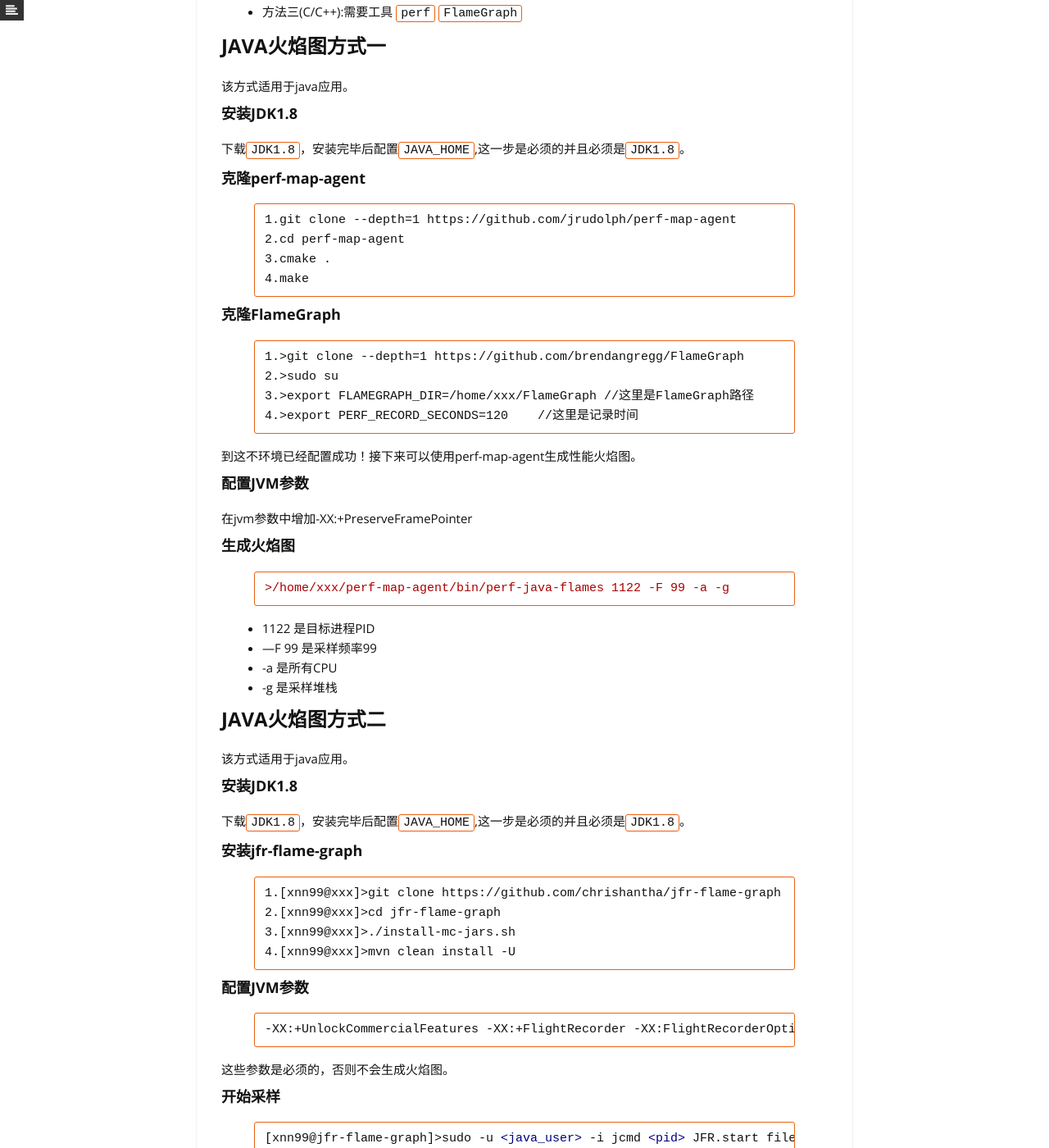
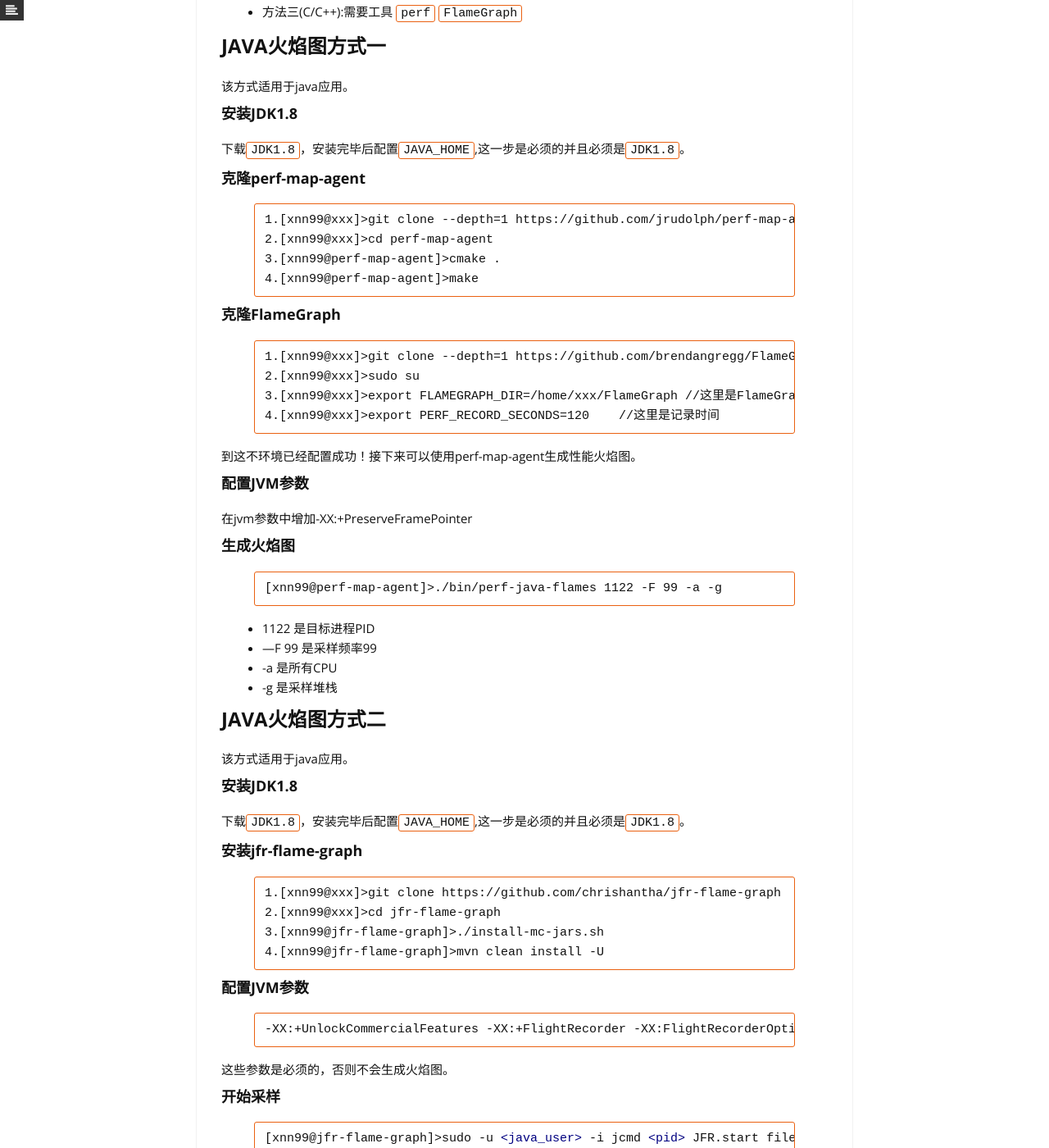
Before and after one commit to XNN99/sticker, a Jekyll site: the page built from _posts/2016-12-27-flamgraphs-1.md, in a window 1280 px wide and 1400 px high, scrolled down 1470 px. Shown: the whole window at 82% size. Built offline with Jekyll 4.4.1, drawn with Linux system fonts in a browser that asks for light colours; nearby versions of some CDN libraries; library files that are not in the unit come from our copies; some of the changed text lies outside the part shown.

Commit message:
add flamegraphs blog

```diff
--- a/_posts/2016-12-27-flamgraphs-1.md
+++ b/_posts/2016-12-27-flamgraphs-1.md
@@ -36,18 +36,18 @@ highlighter: rouge
 
 ### 克隆perf-map-agent
 {% highlight markdown %}
-1.git clone --depth=1 https://github.com/jrudolph/perf-map-agent
-2.cd perf-map-agent
-3.cmake .
-4.make
+1.[xnn99@xxx]>git clone --depth=1 https://github.com/jrudolph/perf-map-agent
+2.[xnn99@xxx]>cd perf-map-agent
+3.[xnn99@perf-map-agent]>cmake .
+4.[xnn99@perf-map-agent]>make
 {% endhighlight %}
 
 ### 克隆FlameGraph
 {% highlight markdown %}
-1.>git clone --depth=1 https://github.com/brendangregg/FlameGraph
-2.>sudo su
-3.>export FLAMEGRAPH_DIR=/home/xxx/FlameGraph //这里是FlameGraph路径
-4.>export PERF_RECORD_SECONDS=120    //这里是记录时间
+1.[xnn99@xxx]>git clone --depth=1 https://github.com/brendangregg/FlameGraph
+2.[xnn99@xxx]>sudo su
+3.[xnn99@xxx]>export FLAMEGRAPH_DIR=/home/xxx/FlameGraph //这里是FlameGraph路径
+4.[xnn99@xxx]>export PERF_RECORD_SECONDS=120    //这里是记录时间
 {% endhighlight %}
 到这不环境已经配置成功！接下来可以使用perf-map-agent生成性能火焰图。
 
@@ -56,7 +56,7 @@ highlighter: rouge
 
 ### 生成火焰图
 {% highlight markdown %}
->/home/xxx/perf-map-agent/bin/perf-java-flames 1122 -F 99 -a -g
+[xnn99@perf-map-agent]>./bin/perf-java-flames 1122 -F 99 -a -g
 {% endhighlight %}
 
 - 1122    	是目标进程PID
@@ -74,8 +74,8 @@ highlighter: rouge
 {% highlight markdown %}
 1.[xnn99@xxx]>git clone https://github.com/chrishantha/jfr-flame-graph
 2.[xnn99@xxx]>cd jfr-flame-graph
-3.[xnn99@xxx]>./install-mc-jars.sh
-4.[xnn99@xxx]>mvn clean install -U
+3.[xnn99@jfr-flame-graph]>./install-mc-jars.sh
+4.[xnn99@jfr-flame-graph]>mvn clean install -U
 {% endhighlight %}
 
 ### 配置JVM参数
@@ -116,7 +116,7 @@ highlighter: rouge
 
 ### Perf采样
 {% highlight markdown %}
-> perf record -p <pid> -F 99 -a -g -- sleep 60
+[xnn99@flamegraph]> perf record -p <pid> -F 99 -a -g -- sleep 60
 {% endhighlight %}
 这一步会生成perf.data文件。
 
```
